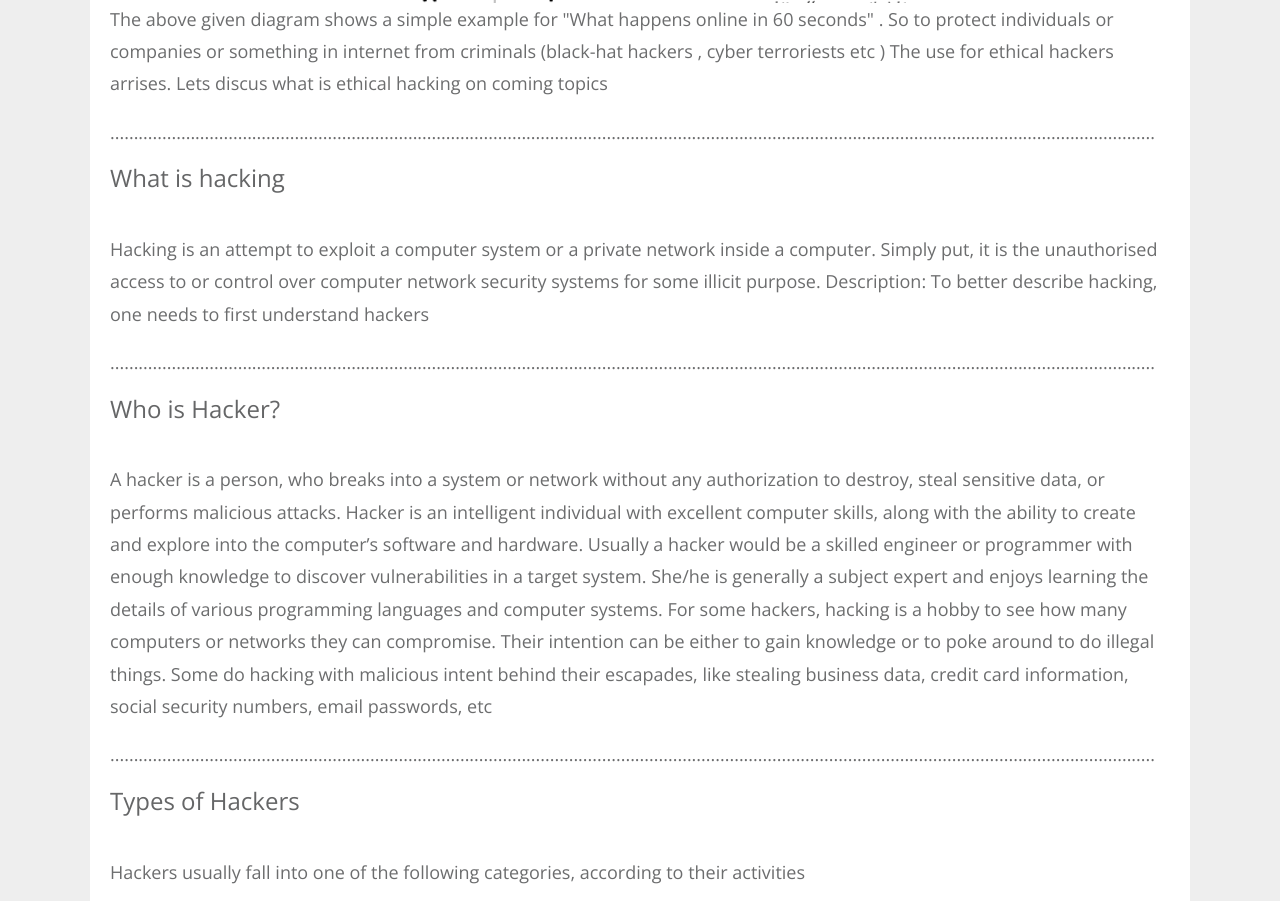
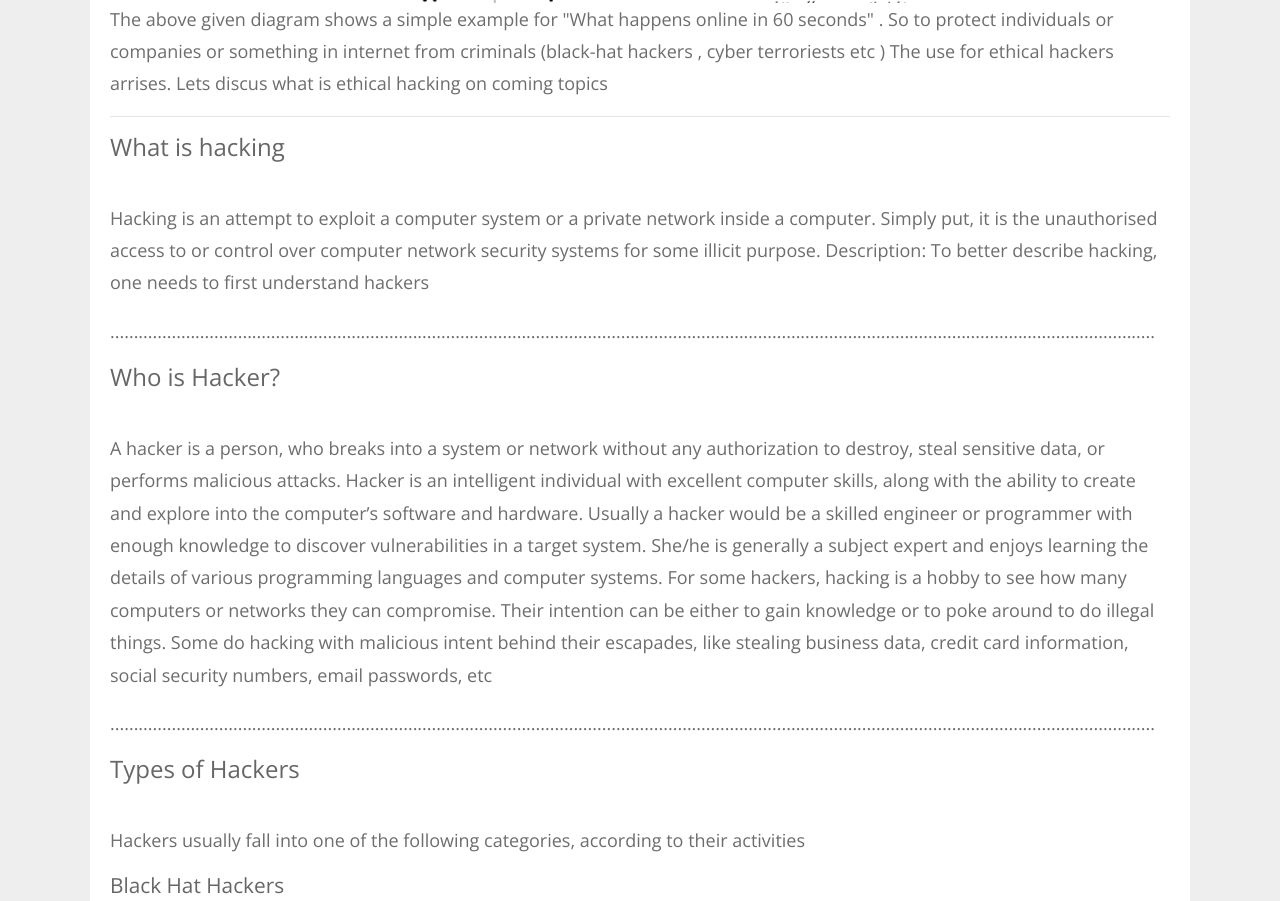
Before and after one commit to manasramesh/mns, a plain HTML site: page 1-intro/index.html in a window 1280 px wide. Shown: the part 1039-1940 px from the top of the page. Drawn offline with nearby package versions, Linux system fonts and the light colour scheme.

Commit message:
Update index.html

```diff
--- a/1-intro/index.html
+++ b/1-intro/index.html
@@ -50,7 +50,7 @@ Planet-C15 Blog Section default template
           <img src="img/1.jpg" alt="Image" class="img-fluid tm-img" />
           <p>
             The above given diagram shows a simple example for "What happens online in 60 seconds" . So to protect individuals or companies or something in internet from criminals (black-hat hackers , cyber terroriests etc ) The use for ethical hackers arrises. Lets discus what is ethical hacking on coming topics
-          </p><p><p>.............................................................................................................................................................................................................................</p></p>
+      </p><hr></hr></p>
           <h2 class="tm-page-title">What is hacking</h2>
           <p><p>Hacking is an attempt to exploit a computer system or a private network inside a computer. Simply put, it is the unauthorised access to or control over computer network security systems for some illicit purpose. Description: To better describe hacking, one needs to first understand hackers</p></p>
         <p></p>
```
